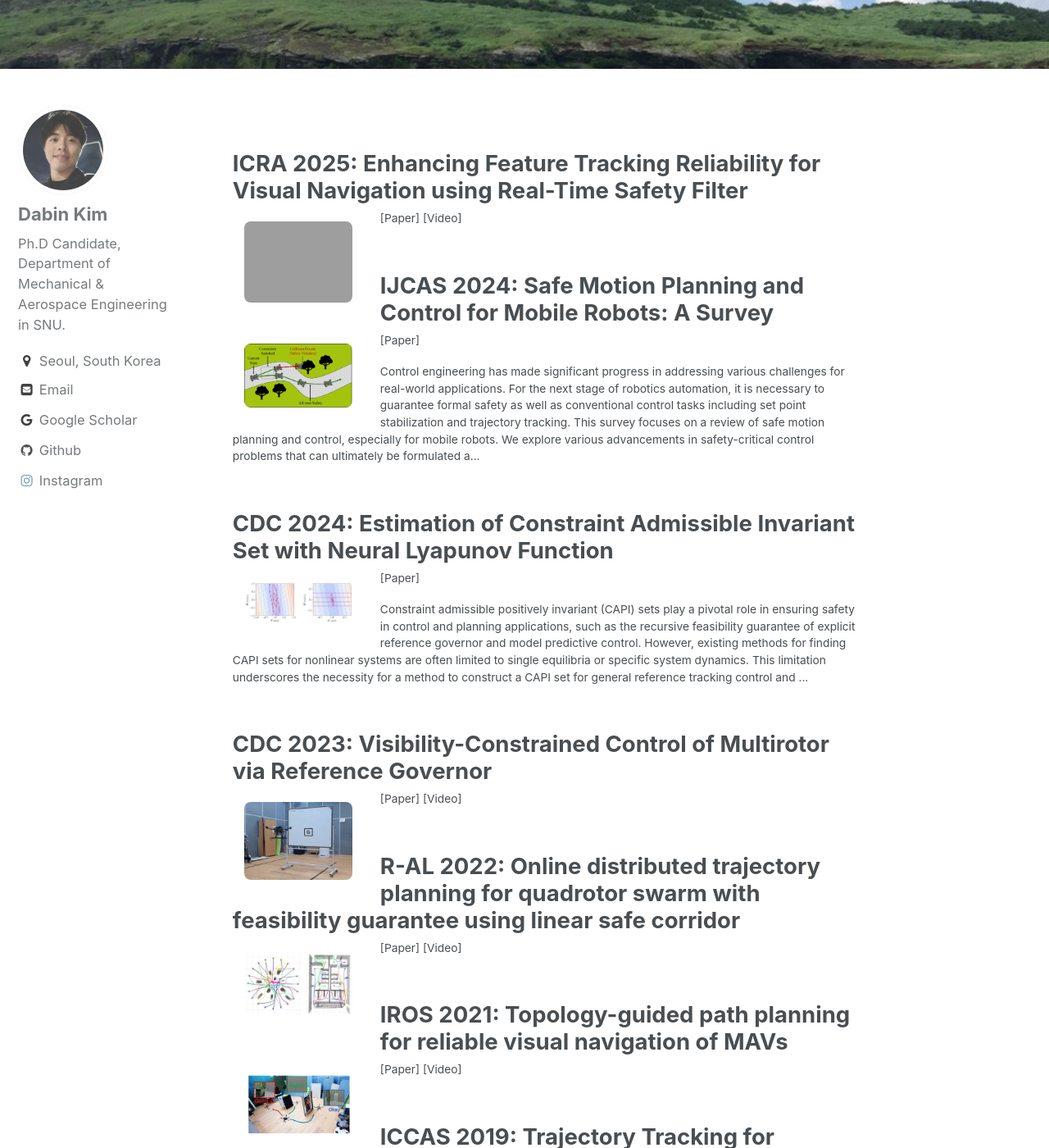
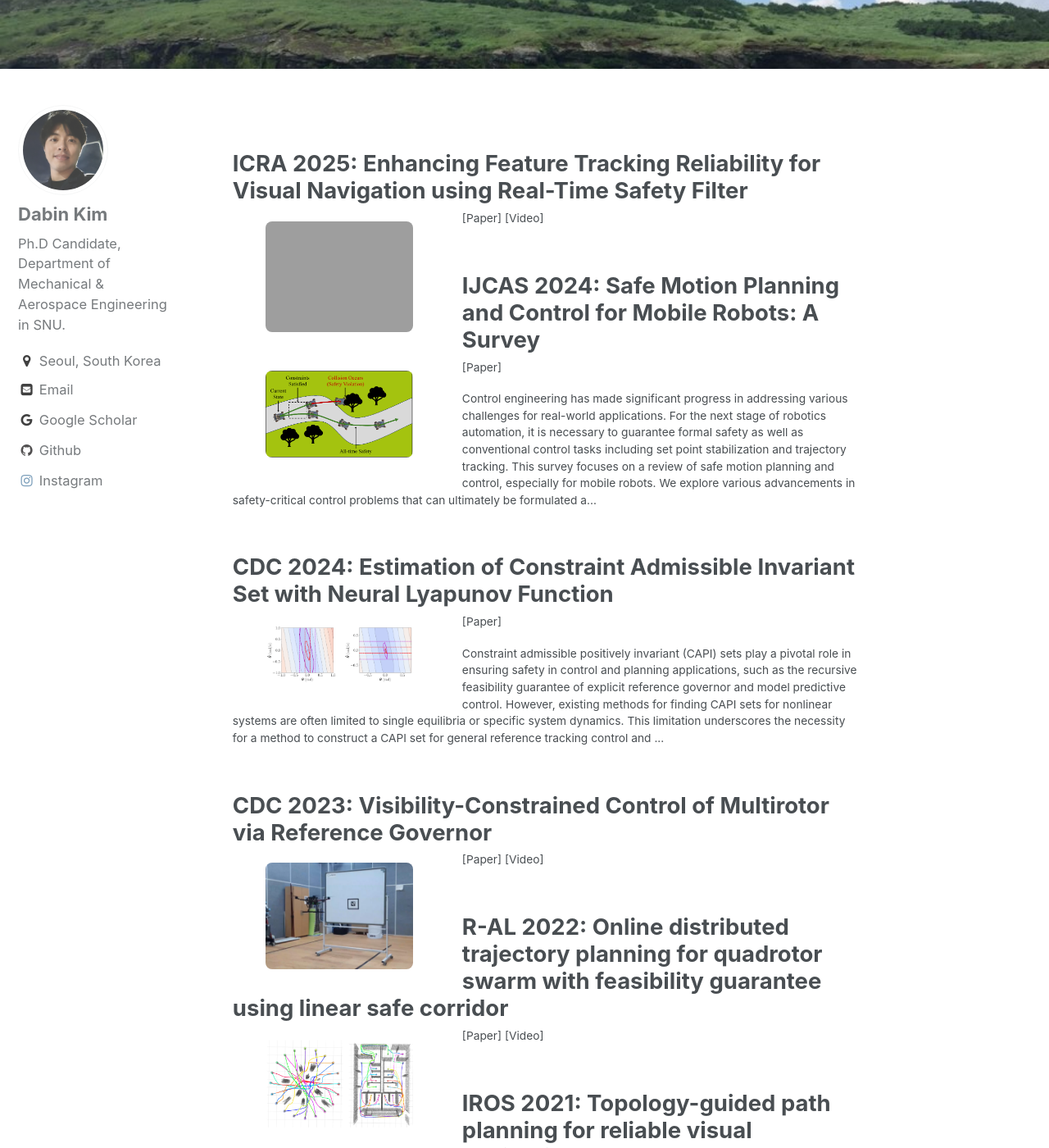
Before and after one commit to dabinkim-LGOM/dabinkim-LGOM.github.io, a Jekyll site: the page built from _pages/pub.md, in a window 1280 px wide and 1400 px high, scrolled down 306 px. Shown: the whole window at 82% size. Built offline with Jekyll 4.4.1, drawn with Linux system fonts in a browser that asks for light colours.

Commit message:
change width of teaser

```diff
--- a/_sass/_archive.scss
+++ b/_sass/_archive.scss
@@ -89,7 +89,7 @@
   padding-bottom: 14px;
   padding-left: 14px;
   padding-right: 14px;
-  width: 160px;
+  width: 260px;
 
   img {
     width: 180px;
```
